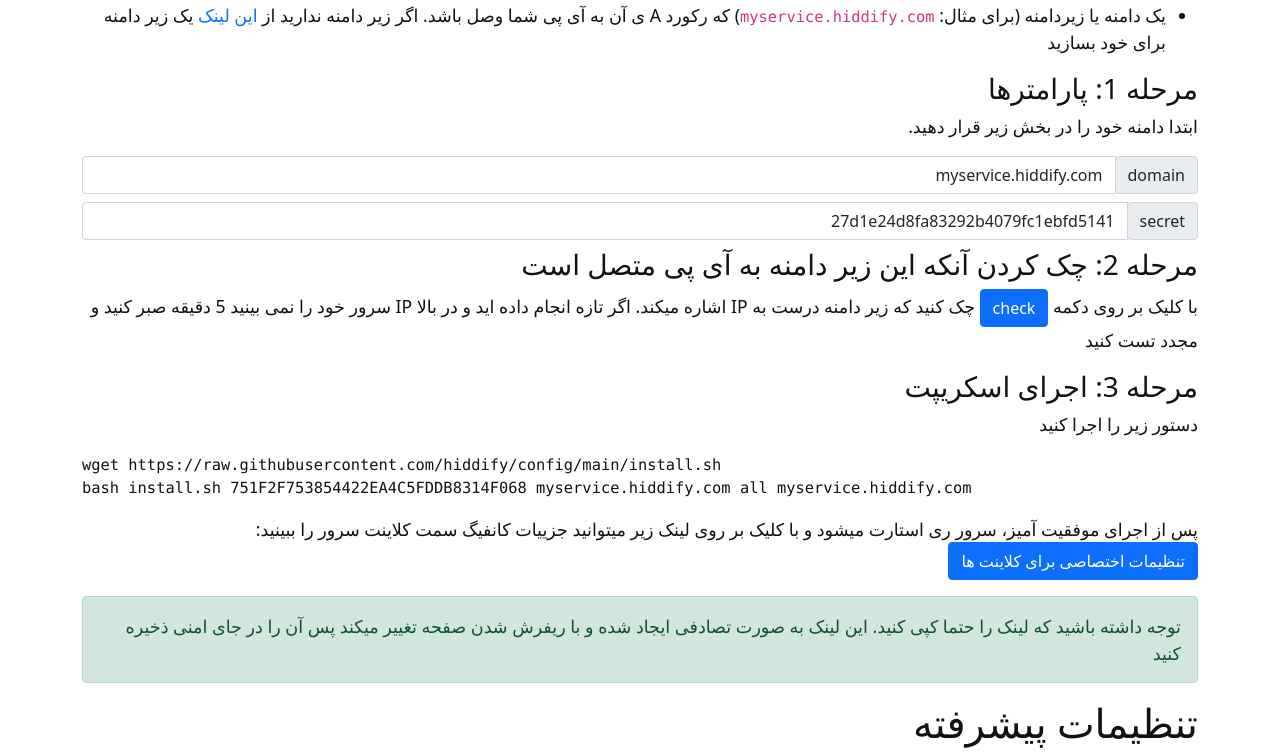
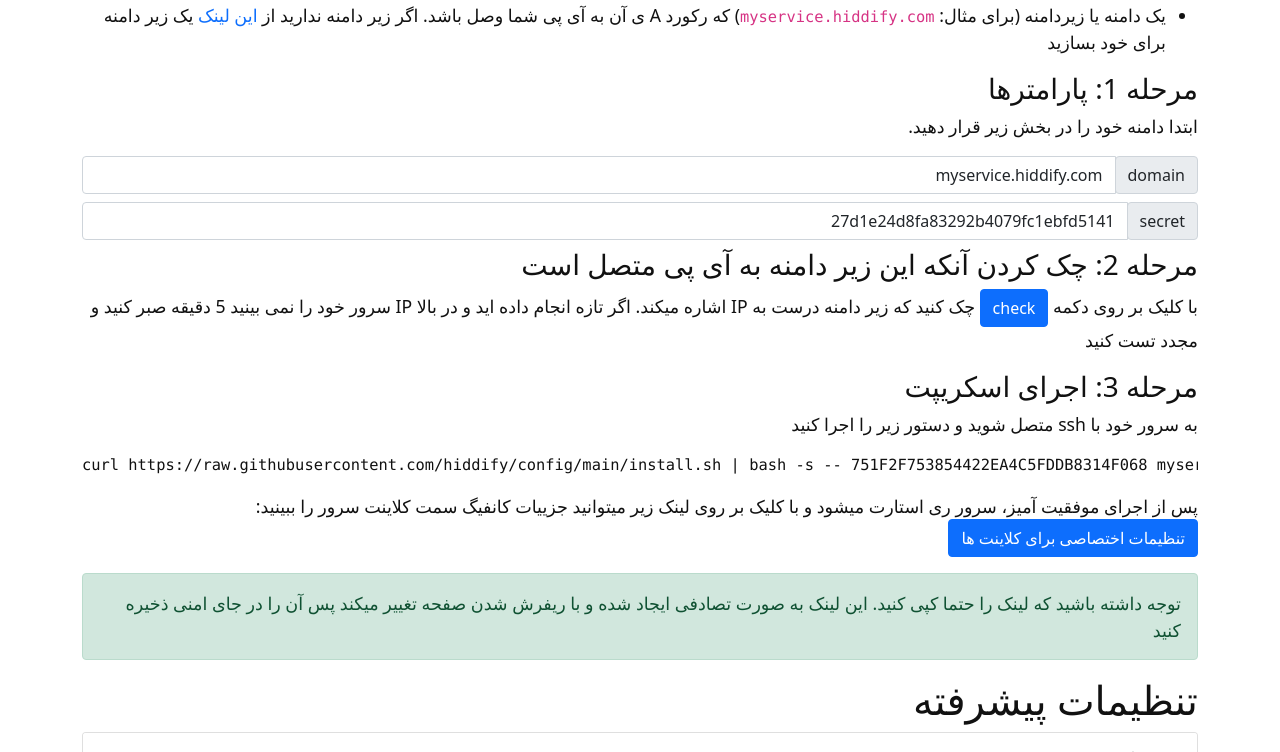
Before and after one commit to hiddify/hiddify.github.io, a Jekyll site: the page built from pages/setup-proxy-one-click.md, in a window 1280 px wide and 900 px high, scrolled down 580 px, cut to the strip 0-752 px from the top of the window. Built offline with Jekyll 4.4.1, drawn with Linux system fonts in a browser that asks for light colours.

Commit message:
Update setup-proxy-one-click.md

````diff
--- a/pages/setup-proxy-one-click.md
+++ b/pages/setup-proxy-one-click.md
@@ -50,12 +50,11 @@ nav_order: 1
 
 ### مرحله 3: اجرای اسکریپت
 
-
-دستور زیر را اجرا کنید
+به سرور خود با ssh متصل شوید و دستور زیر را اجرا کنید
 ```
-wget https://raw.githubusercontent.com/hiddify/config/main/install.sh
-bash install.sh 751F2F753854422EA4C5FDDB8314F068 myservice.hiddify.com all myservice.hiddify.com
+curl https://raw.githubusercontent.com/hiddify/config/main/install.sh | bash -s -- 751F2F753854422EA4C5FDDB8314F068 myservice.hiddify.com all myservice.hiddify.com
 ```
+<!--bash install.sh 751F2F753854422EA4C5FDDB8314F068 myservice.hiddify.com all myservice.hiddify.com-->
 پس از اجرای موفقیت آمیز، سرور ری استارت میشود و با کلیک بر روی لینک زیر میتوانید جزییات کانفیگ سمت کلاینت سرور را ببینید:
 <a href="https://myservice.hiddify.com/751F2F753854422EA4C5FDDB8314F068/" target='_blank' class='btn btn-primary'>تنظیمات اختصاصی برای کلاینت ها </a>
 <div class="alert alert-success">
````
